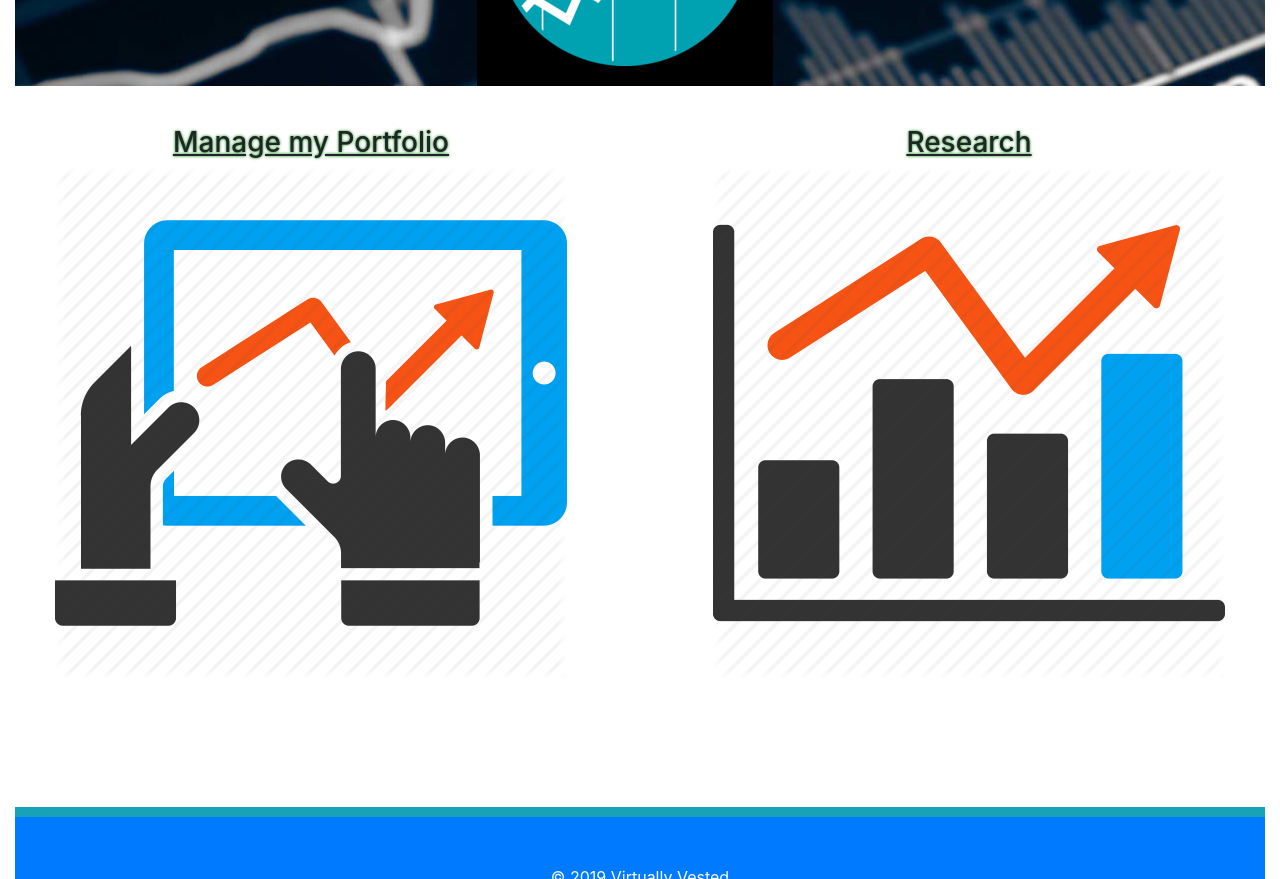
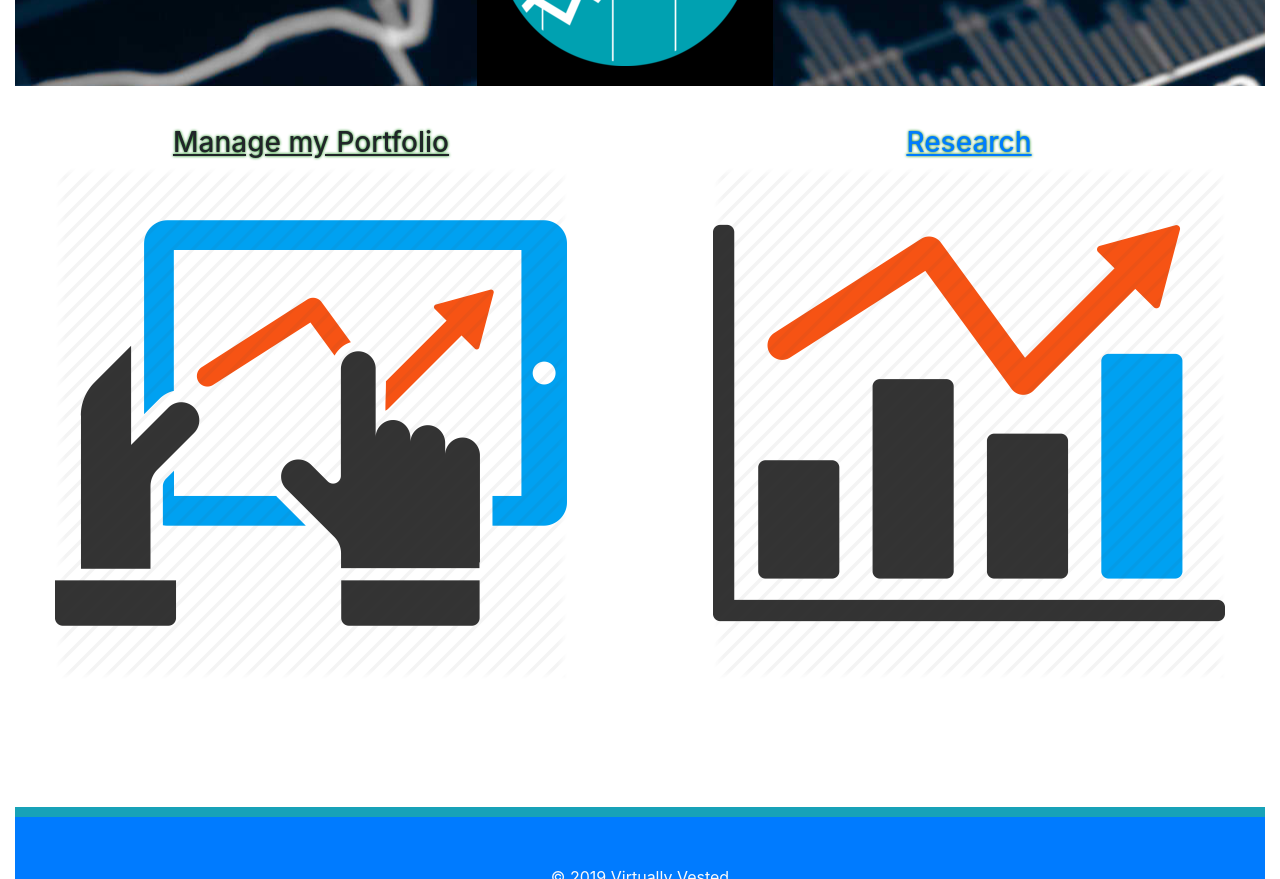
Before and after one commit to scotteratigan/virtually-vested, a React (Create React App) app in the folder client/: page / in a window 1280 px wide. Shown: the part 620-1499 px from the top of the page. Built offline with nearby package versions, Linux system fonts and the light colour scheme; the HTML template or start-up script is replaced by a standard one.

Commit message:
links added to landing page

```diff
--- a/client/src/pages/Index.js
+++ b/client/src/pages/Index.js
@@ -7,7 +7,11 @@ import Manage from '../images/img5.jpg';
 import Research from '../images/img6.jpg';
 import Logo from '../images/logo.png';
 import { Col, Row, Container } from '../components/Grid';
+import { Link } from 'react-router-dom';
+import LogIn from '../components/LogIn/LogIn';
+import LogOut from '../components/LogOut/LogOut';
 
+const anchorRef = React.createRef(LogIn);
 
 class Index extends Component {
   render() {
@@ -24,16 +28,20 @@ class Index extends Component {
               <h1 style={{ color: 'white', textShadow: '0 0 5px green', textDecoration: 'underline' }}>The Real-time Virtual Stock Trading App</h1>
               <br /><br />
               <span style={{ float: 'none', padding: '30px' }}>
-                <h3 style={{ color: 'white', textShadow: '0 0 3px green', textDecoration: 'underline', padding: '10px' }}>Begin New Simulation</h3>
-                <img src={Start} style={{ backgroundColor: 'black', padding: '20px' }} alt='Start' /><br />
+                <Link to='/portfolio'>
+                  <h3 style={{ color: 'white', textShadow: '0 0 3px green', textDecoration: 'underline', padding: '10px' }}>Begin New Simulation</h3>
+                  <img src={Start} style={{ backgroundColor: 'black', padding: '20px' }} alt='Start' /><br />
+                </Link>
               </span>
               <span style={{ display: 'block', float: 'left', padding: '40px' }}>
                 <h3 style={{ textShadow: '0 0 3px green', textDecoration: 'underline' }}>Manage my Portfolio</h3>
                 <img src={Manage} style={{ backgroundColor: 'white' }} alt='Manage' /><br />
               </span>
               <span style={{ display: 'inline', float: 'right', padding: '40px' }}>
-                <h3 style={{ textShadow: '0 0 3px green', textDecoration: 'underline' }}>Research</h3>
-                <img src={Research} style={{ backgroundColor: 'white' }} alt='Research' /><br />
+                <Link to='/stockhistory'>
+                  <h3 style={{ textShadow: '0 0 3px green', textDecoration: 'underline' }}>Research</h3>
+                  <img src={Research} style={{ backgroundColor: 'white' }} alt='Research' /><br />
+                </Link>
               </span>
             </div>
           </Col>
```
